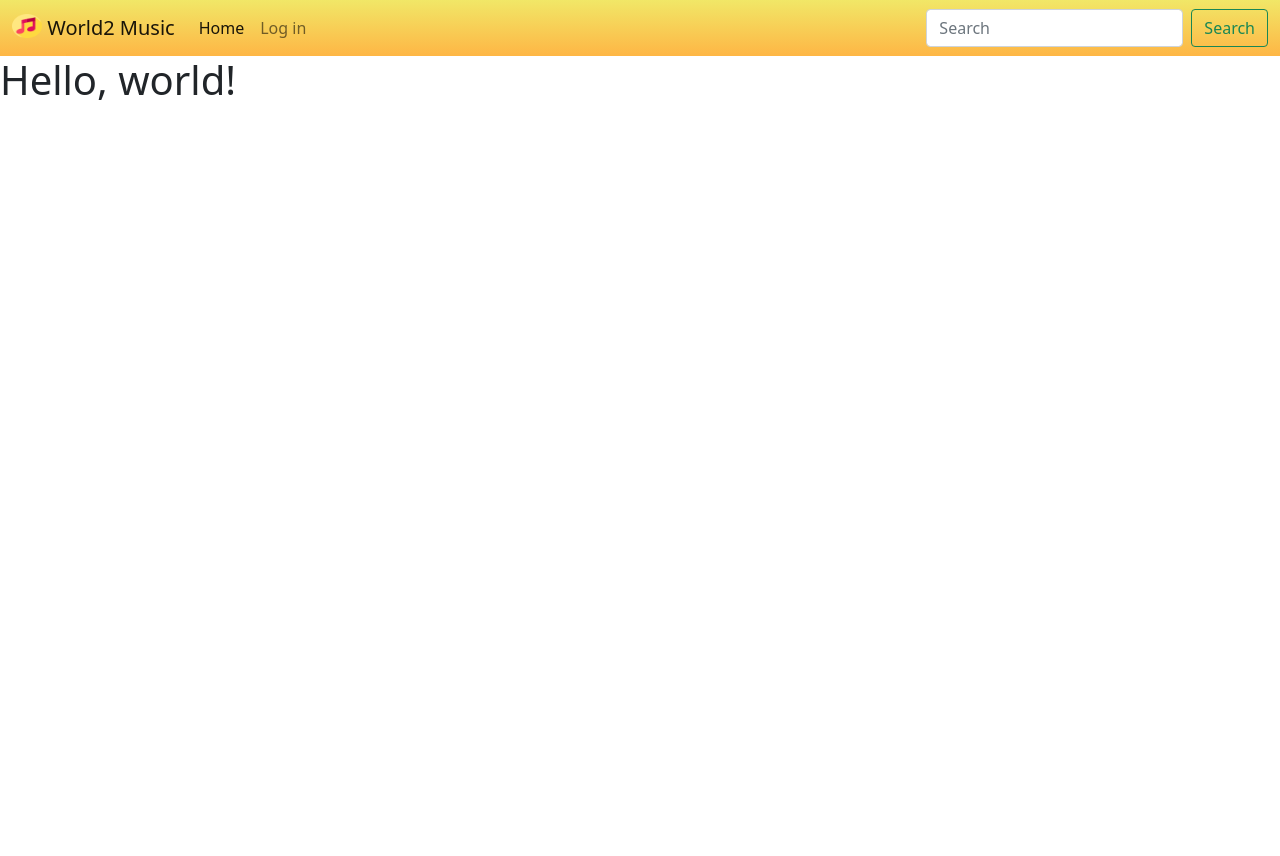
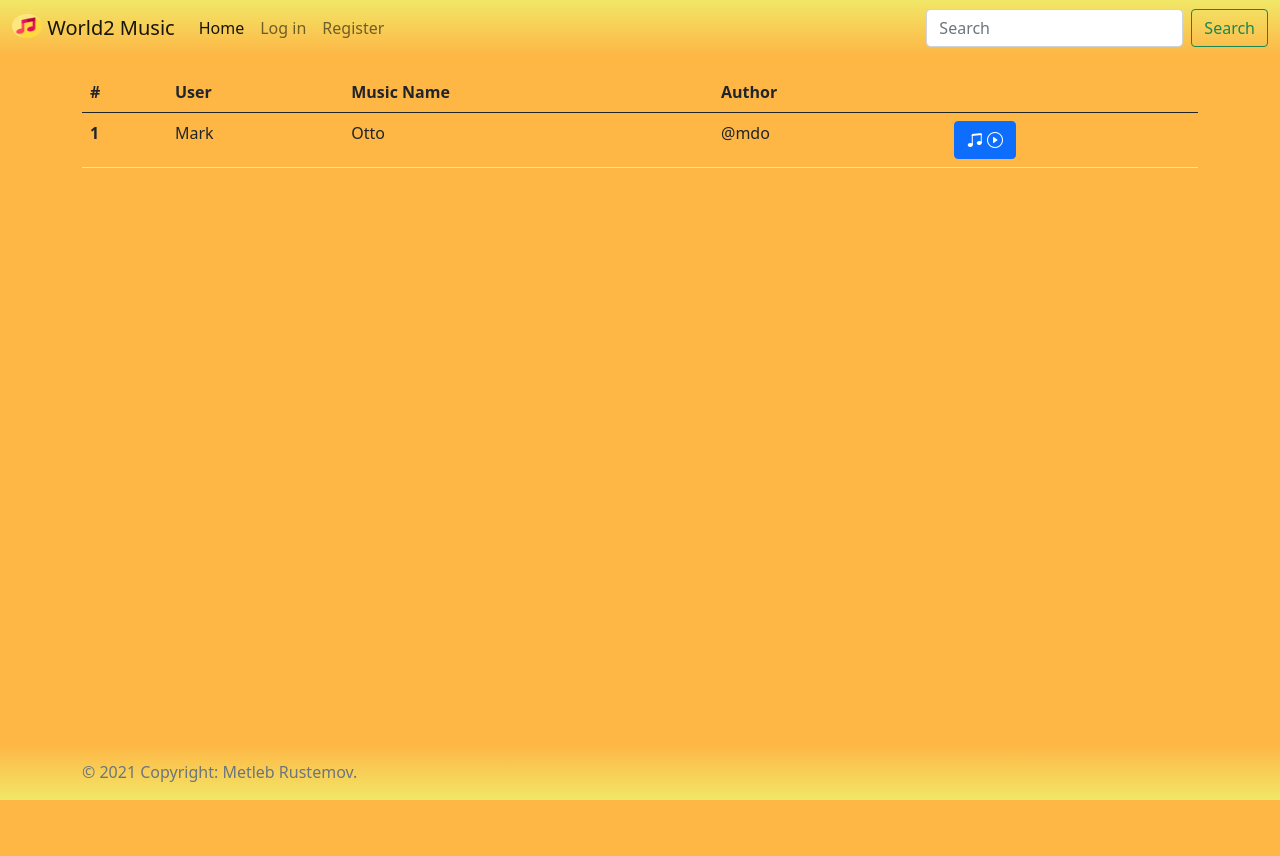
Before and after one commit to metlebrustemov/world2_music, a Flask app: page / in a window 1280 px wide. Before the commit the page ends 100 px from the top, so only its background shows below. Run offline with Flask 2, Linux system fonts and the light colour scheme.

Commit message:
Template hazirlandi

```diff
--- a/templates/base.html
+++ b/templates/base.html
@@ -10,7 +10,7 @@
   <!-- Bootstrap CSS -->
   <link href="https://cdn.jsdelivr.net/npm/bootstrap@5.0.2/dist/css/bootstrap.min.css" rel="stylesheet"
     integrity="sha384-EVSTQN3/azprG1Anm3QDgpJLIm9Nao0Yz1ztcQTwFspd3yD65VohhpuuCOmLASjC" crossorigin="anonymous">
-  {% block style %}
+  <link rel="stylesheet" href="https://cdn.jsdelivr.net/npm/bootstrap-icons@1.5.0/font/bootstrap-icons.css">
   <style type="text/css">
     .bg-navbar {
       background: #f1e767;
@@ -19,8 +19,18 @@
       background: linear-gradient(to bottom, #f1e767 0%, #feb645 100%);
       filter: progid:DXImageTransform.Microsoft.gradient(startColorstr='#f1e767', endColorstr='#feb645', GradientType=0);
     }
+    .bg-footer{
+      background: #feb645;
+      background: -moz-linear-gradient(top,  #feb645 0%, #f1e767 100%);
+      background: -webkit-linear-gradient(top,  #feb645 0%,#f1e767 100%);
+      background: linear-gradient(to bottom,  #feb645 0%,#f1e767 100%);
+      filter: progid:DXImageTransform.Microsoft.gradient( startColorstr='#feb645', endColorstr='#f1e767',GradientType=0 );
+
+    }
+      {% block style %}
+
+      {% endblock %}
   </style>
-  {% endblock %}
   <title>{% block title %}{% endblock %}</title>
 </head>
 
@@ -28,10 +38,10 @@
   <nav class="navbar navbar-expand-lg navbar-light bg-navbar">
     <div class="container-fluid">
       <a class="navbar-brand" href="#">
-        <img src="/static/images/music.png" alt="" width="30" height="24"
-          class="d-inline-block align-text-top">
-          World2 Music</a>
-      <button class="navbar-toggler" type="button" data-bs-toggle="collapse" data-bs-target="#navbarSupportedContent" aria-controls="navbarSupportedContent" aria-expanded="false" aria-label="Toggle navigation">
+        <img src="/static/images/music.png" alt="" width="30" height="24" class="d-inline-block align-text-top">
+        World2 Music</a>
+      <button class="navbar-toggler" type="button" data-bs-toggle="collapse" data-bs-target="#navbarSupportedContent"
+        aria-controls="navbarSupportedContent" aria-expanded="false" aria-label="Toggle navigation">
         <span class="navbar-toggler-icon"></span>
       </button>
       <div class="collapse navbar-collapse" id="navbarSupportedContent">
@@ -42,6 +52,9 @@
           <li class="nav-item">
             <a class="nav-link" href="#">Log in</a>
           </li>
+          <li class="nav-item">
+            <a href="#" class="nav-link">Register</a>
+          </li>
         </ul>
         <form class="d-flex">
           <input class="form-control me-2" type="search" placeholder="Search" aria-label="Search">
@@ -51,8 +64,13 @@
     </div>
   </nav>
   {% block body %}
-  <h1>Hello, world!</h1>
   {% endblock %}
+
+  <footer class="footer mt-auto py-3 bg-footer fixed-bottom">
+    <div class="container">
+      <span class="text-muted">&copy; 2021 Copyright: Metleb Rustemov.</span>
+    </div>
+  </footer>
 
   <!-- Optional JavaScript; choose one of the two! -->
 
--- a/templates/index.html
+++ b/templates/index.html
@@ -1 +1,40 @@
 {% extends 'base.html' %}
+
+{% block style %}
+.bg-sect-home{
+    background:#feb645;
+}
+{% endblock %}
+
+{% block title %}
+Home Page
+{% endblock %}
+
+{% block body %}
+<section class="bg-sect-home vh-100">
+    <div class="container">
+        <div class="pt-3">
+            <table class="table">
+                <thead>
+                  <tr>
+                    <th scope="col">#</th>
+                    <th scope="col">User</th>
+                    <th scope="col">Music Name</th>
+                    <th scope="col">Author</th>
+                    <th scope="col"></th>
+                  </tr>
+                </thead>
+                <tbody>
+                  <tr>
+                    <th scope="row">1</th>
+                    <td>Mark</td>
+                    <td>Otto</td>
+                    <td>@mdo</td>
+                    <td> <a href="" class="btn btn-primary"><i class="bi bi-music-note-beamed"></i>  <i class="bi bi-play-circle"></i></a></td>
+                  </tr>
+                </tbody>
+              </table>
+        </div>
+    </div>
+</section>
+{% endblock %}
```
